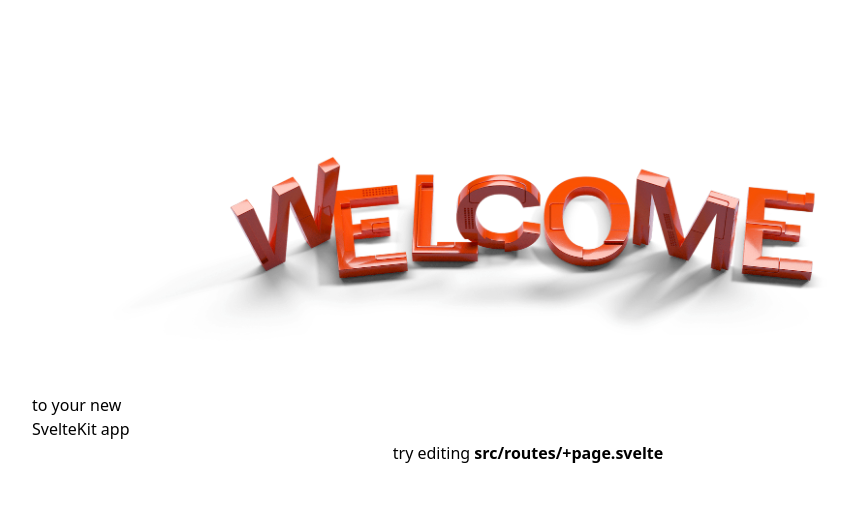
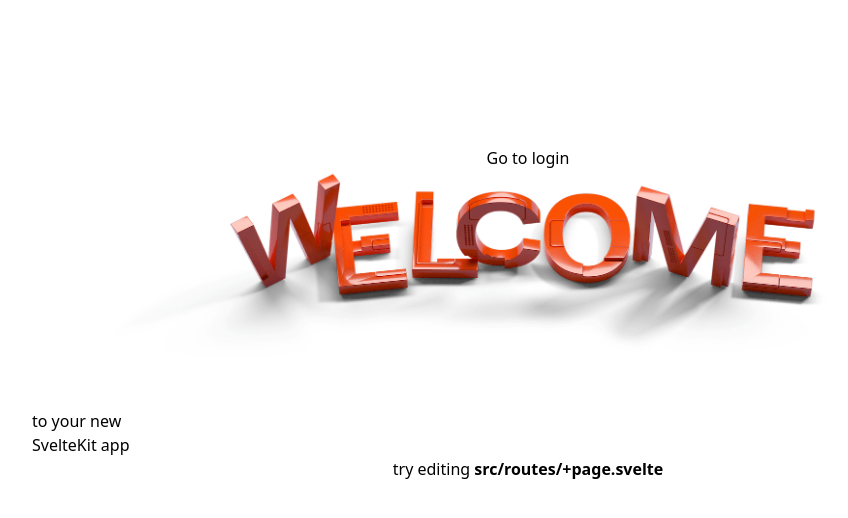
Before and after one commit to koenidv/MelodyMates, a SvelteKit app: page / in a window 1280 px wide. Shown: the top 518 px of the page, without its empty margins (112-960 px from the left). Built offline with nearby package versions, Linux system fonts and the light colour scheme.

Commit message:
Login link on start page

```diff
--- a/src/routes/+page.svelte
+++ b/src/routes/+page.svelte
@@ -9,6 +9,7 @@
 </svelte:head>
 
 <section>
+	<a href="/">Go to login</a>
 	<h1>
 		<span class="welcome">
 			<picture>
```
